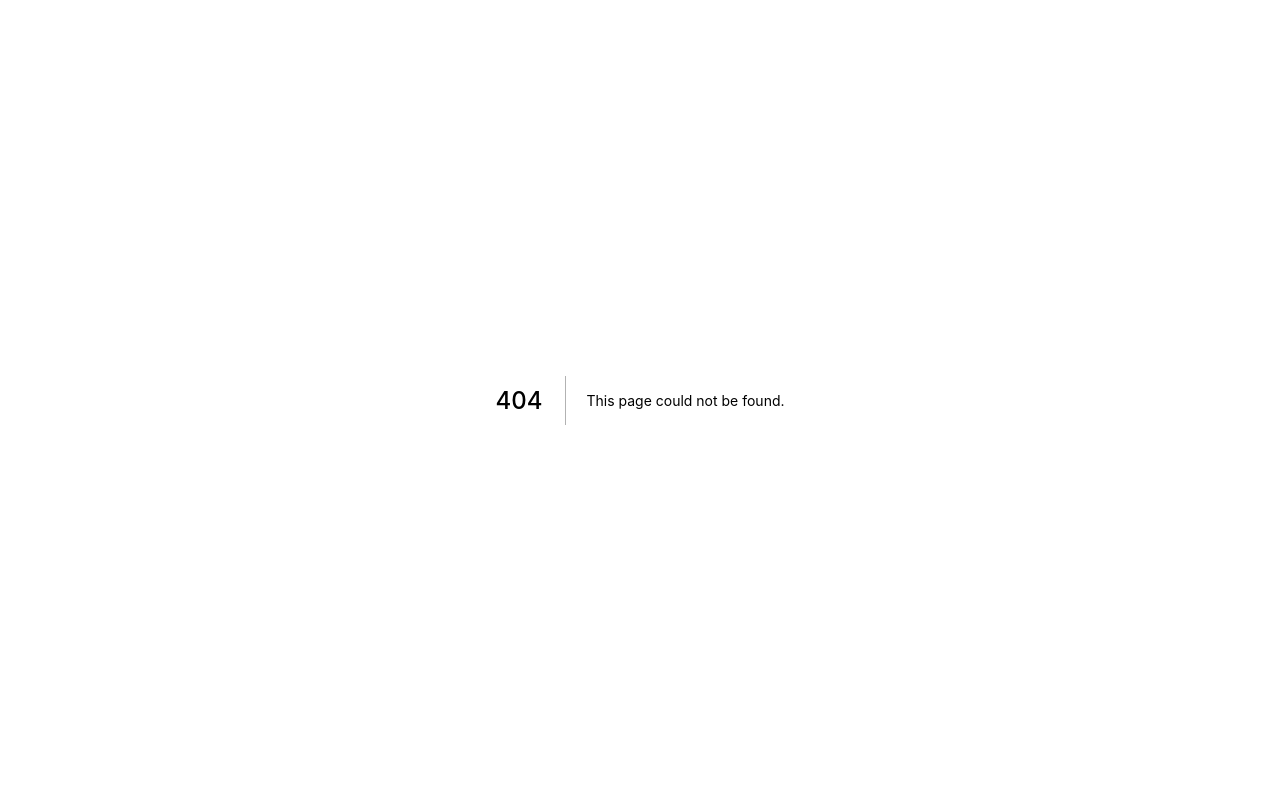
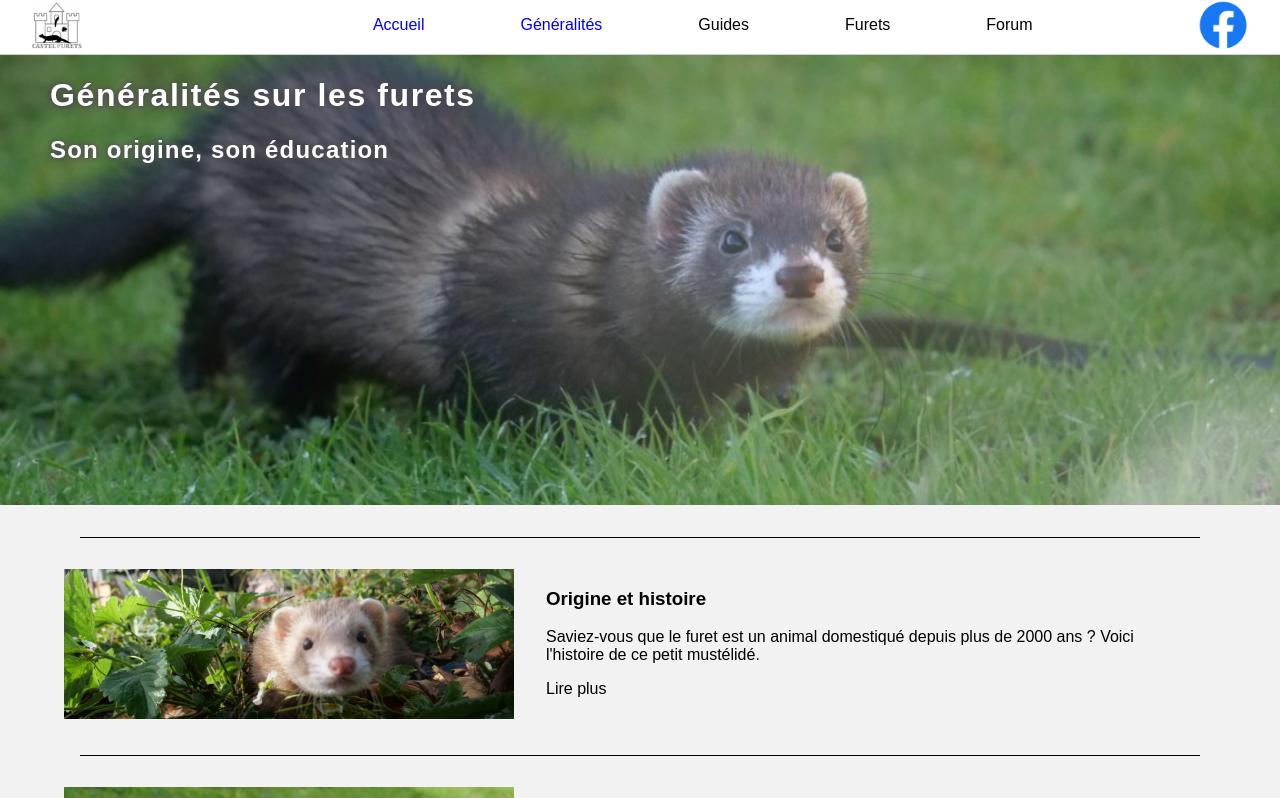
Before and after one commit to yannickyvin/castel, a Next.js app: page /generalites in a window 1280 px wide. Before the commit this address had no page. Shown: the top 798 px of the page. Built offline with nearby package versions, Linux system fonts and the light colour scheme.

Commit message:
generalites

```diff
--- a/components/Header.js
+++ b/components/Header.js
@@ -24,7 +24,7 @@ const Header = () => {
         <div className={styles['content-links'] + ' ' + (showMenu ? styles['active'] : '')}>
           <ul>
             <li><a className="link" href="/">Accueil</a></li>
-            <li><a className="link" href="/elevage">Elevage</a></li>
+            <li><a className="link" href="/generalites">Généralités</a></li>
             <li>Guides</li>
             <li>Furets</li>
             <li>Forum</li>
--- /dev/null
+++ b/pages/generalites/generalites.module.scss
@@ -0,0 +1,94 @@
+$base-width: 1220px;
+$color-map-right: #858585;
+
+.container {
+  min-height: 100vh;
+  display: flex;
+  flex-direction: column;
+  justify-content: center;
+  align-items: center;
+  background-color: #EFEEF1;
+  width: 100%;
+}
+
+h1 {
+  .title {
+    font-size: 3em;
+  }
+}
+
+.diapo {
+  width: 100%;
+  margin: 0;
+}
+
+.main-content {
+  flex: 1;
+  display: flex;
+  flex-direction: column;
+  justify-content: center;
+  align-items: center;
+  background-color: #F2F2F2;
+  width: 100%;
+}
+
+.article-content {
+  position: relative;
+  margin: 4em;
+  display: flex;
+  flex-flow: row nowrap;
+}
+
+.article-content::before {
+  content: "";
+  display: block;
+  border-top: 1px solid #000;
+  position: absolute;
+  top: -2em;
+  left: 1em;
+  right: 1em;
+}
+
+.article-bloc-image{
+  width: 450px;
+}
+
+.article-image {
+  object-fit: cover;
+  width: 450px;
+  height: 150px;
+}
+
+.article-description {
+  margin: 0 2em;
+}
+
+
+.footer {
+  width: 100%;
+  height: 100px;
+  border-top: 1px solid #eaeaea;
+  display: flex;
+  justify-content: center;
+  align-items: center;
+}
+
+.footer img {
+  margin-left: 0.5rem;
+}
+
+.footer a {
+  display: flex;
+  justify-content: center;
+  align-items: center;
+  color: inherit;
+  text-decoration: none;
+}
+
+.logo {
+  height: 1em;
+}
+
+@media (max-width: 600px) {
+
+}
--- /dev/null
+++ b/pages/generalites/index.js
@@ -0,0 +1,84 @@
+import Head from 'next/head'
+import Header from '../../components/Header'
+import TopOfPage from '../../components/TopOfPage'
+import styles from './generalites.module.scss'
+
+import dynamic from 'next/dynamic'
+
+export default function Generalites() {
+  return (
+    <div className={styles.container}>
+      <Head>
+        <title>Généralites sur les furets</title>
+        <link rel="icon" href="/favicon.ico" />
+      </Head>
+
+      <Header/>
+
+      <main className={styles['main-content']}>
+        <div className={styles.diapo}>
+        </div>
+        <TopOfPage h1="Généralités sur les furets" h2="Son origine, son éducation" image="pearl_home.jfif" />
+        <Articles />
+      </main>
+
+      <footer className={styles.footer}>
+        <a
+          href="https://vercel.com?utm_source=create-next-app&utm_medium=default-template&utm_campaign=create-next-app"
+          target="_blank"
+          rel="noopener noreferrer"
+        >
+          Site créé par {' '}
+          <img src="/logo-150x150.png" alt="Castel furet Logo" className={styles.logo} />
+        </a>
+      </footer>
+
+      <style jsx global>{`
+        html,
+        body {
+          padding: 0;
+          margin: 0;
+          font-family: Arial;
+        }
+
+        * {
+          box-sizing: border-box;
+        }
+      `}</style>
+    </div>
+  )
+}
+
+const Articles = () => {
+  return (
+    <div className={styles['articles-content']}>
+      <Article titre="Origine et histoire" image="sparrow_curieux.JPG" contenu="Saviez-vous que le furet est un animal domestiqué depuis plus de 2000 ans ? Voici l'histoire de ce petit mustélidé."/>
+      <Article titre="Choix d'un furet" image="sparrow_grass.JPG" contenu="Pourquoi un furet et pas un chien, un chat ou un lapin ? Quels sont les caractéristiques de ce NAC ?"/>
+      <Article titre="Morphologie et robes" image="sparrow_salon.JPG" contenu="Poils courts, angora ; black, chocolat, cannelle, albinos, zibeline ; ici, on parle charme et beauté."/>
+      <Article titre="Bien nourrir son furet" image="Moyen_pearl_home.jfif" contenu="Carnivore strict, l'alimentation du furet est exigeante et fait partie du choix d'adoption."/>
+      <Article titre="Bien loger son furet" image="" contenu="Même s'il dort beaucoup, le furet a besoin de se défouler. Bien organiser son espace de vie est primordial."/>
+      <Article titre="Bien éduquer son furet" image="" contenu="Comme le chien, le chat et beaucoup d'autres animaux, un furet s'éduque à l'appel, à la propreté, aux sorties et à la non-morsure."/>
+    </div>
+  )
+}
+
+const Article = (props) => {
+  return (
+    <div className={styles['article-content']} >
+    <div className={styles['article-bloc-image']}>
+      <img src={props.image} className={styles['article-image']}/>
+    </div>
+    <div className={styles['article-description']}>
+      <h3>
+        {props.titre}
+      </h3>
+      <p>
+        {props.contenu}
+      </p>
+      <p>
+        Lire plus
+      </p>
+    </div>
+  </div>
+  )
+}
--- a/pages/index.js
+++ b/pages/index.js
@@ -97,7 +97,7 @@ const Cards = () => {
 const Card = (props) => {
   return (
     <div className={styles['card__content']}>
-      <a href="/elevage">
+      <a href="/generalites">
         <div className={styles['card__content-media']}>
           <img src={props.img}></img>
           <div className={styles['card__content-media-badge']}>
```
Also changed, not shown: pages/generalites/Sparrow.js (added, +7 -0 lines), static/styles/Pacifico-Regular.ttf (added).
